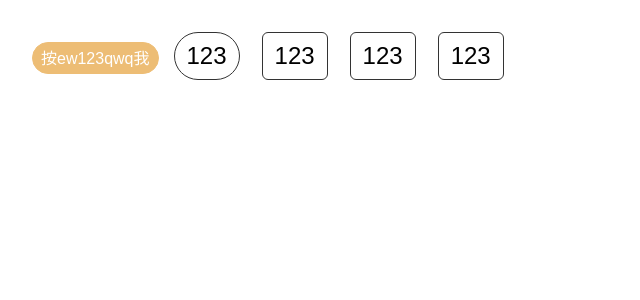
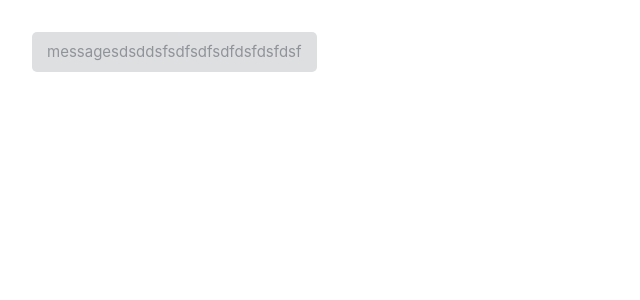
Before and after one commit to CC19990113/zh-ui, a Vue app: page / in a window 1280 px wide. Shown: the top 300 px of the page, without its empty margins (0-640 px from the left). Built offline with nearby package versions, Linux system fonts and the light colour scheme.

Commit message:
简单提交

```diff
--- /dev/null
+++ b/packages/Message/Message.vue
@@ -0,0 +1,107 @@
+<template>
+   <Transition ref="message" name="message-fade" @after-leave="handleAfterLeave">
+    <div v-if="showMessage" :class="ZhClass" @mouseenter="clearTimerFn"
+      @mouseleave="startTimerFn">
+    <!-- <i :class="ZhIconClass"></i> -->
+    <span @click="handleAfterLeave">{{props.content}}</span>
+  </div>
+</Transition>
+
+</template>
+
+<script setup lang="ts">
+import { computed,ref } from 'vue'
+const props = defineProps({
+  // 弹窗类型。枚举四种
+  type: {
+    type: String,
+    default: 'info',
+    validator: (value:string) => {
+      return ["info", "success", "warning","danger"].includes(value);
+    }
+  },
+  // 弹窗内容
+  content: {
+    type: String,
+    default: 'messagesdsddsfsdfsdfsdfdsfdsfdsf'
+  },
+  // 弹窗延迟
+  duration: {
+    type: Number,
+    default:-1
+  },
+})
+const ZhClass = computed(() => {
+  return ['zh-message', `zh-message-${props.type}`]
+})
+const showMessage = ref(true)
+const timer = ref<null | NodeJS.Timeout>(null)
+const message = ref() // 当前组件实例
+// 过渡消失离开之后
+const handleAfterLeave = () => {
+  // 销毁当前实例
+  // console.log(message.value);
+
+  // message.value.$distroy()
+}
+//鼠标离开之后开始计时
+const startTimerFn = () => {
+  // 时间大于0，开启倒计时，否则就是无限时间
+  if (props.duration > 0) {
+        timer.value = setTimeout(() => {
+          close(); // 倒计时结束，隐藏弹窗
+        }, props.duration);
+      }
+}
+//鼠标进入之后停止计时
+const clearTimerFn = () => {
+  clearTimeout(Number(timer.value))
+}
+// 隐藏弹窗  会触发上面的handleAfterLeave函数
+const close = () => {
+  showMessage.value = false
+}
+
+</script>
+
+<style lang="scss" scoped>
+  $colors: (
+  success: #67c23a,
+  info: #909399,
+  warning: #e6a23c,
+  danger: #f56c6c
+);
+$backgroundColors: (
+  success: #d1edc4,
+  info: #dedfe0,
+  warning: #f8e3c5,
+  danger: #fcd3d3
+);
+@each $key, $value in $colors {
+  .zh-message-#{$key} {
+    color: $value;
+  }
+}
+@each $key, $value in $backgroundColors {
+  .zh-message-#{$key} {
+    background-color: $value;
+  }
+}
+.zh-message{
+  max-width: 1200px;
+  min-width: 100px;
+  width:fit-content;
+  min-height: 40px;
+  line-height: 40px;
+  border-radius: 5px;
+  padding: 0 15px;
+}
+
+// 过渡效果样式
+.message-fade-enter,
+.message-fade-leave-active {
+  opacity: 0;
+  -webkit-transform: translate(-50%, -100%);
+  transform: translate(-50%, -100%);
+}
+</style>
--- /dev/null
+++ b/packages/Message/index.ts
@@ -0,0 +1,31 @@
+import Message from "./Message.vue";
+import { createVNode, render, ref } from "vue";
+// const flag = document.querySelector('.zh-message')
+// let div:HTMLElement
+// if (!flag) {
+//   div = document.createElement('div')
+// div.setAttribute('class', 'zh-message')
+// document.body.appendChild(div)
+// div.style.position = 'fixed'
+// div.style.top = '20px'
+// div.style.left = '50%'
+// div.style.transform = 'translateX(-50%)'
+// } else {
+
+// }
+// const count = ref(0)
+// const cutCount = () => {
+//   count.value--
+//   let messageBoxDomList = document.querySelectorAll('.zh-message-success')
+//   for (let i = 0; i < messageBoxDomList.length; i++) { // 遍历一下这个DOM伪数组
+//     let dom = messageBoxDomList[i] // 所有的都往上移动60像素
+//     dom.style['top'] = parseInt(dom.style['top']) - 60 + 'px'
+// }
+// }
+// export default ({ type, content }) => {
+//   count.value++
+//   const vnode = createVNode(Message, { type, content })
+//   render(vnode, div)
+//   console.log(count.value);
+
+// }
--- a/src/App.vue
+++ b/src/App.vue
@@ -1,13 +1,10 @@
-
 <template>
-  <zh-button type="warning" round disabled>按ew123qwq我</zh-button>
-  <zh-button size="big" round>123</zh-button>
-  <zh-button size="big">123</zh-button>
-  <zh-button size="big">123</zh-button>
-  <zh-button size="big">123</zh-button>
+  <Message />
 </template>
 
 <script setup>
+import Message from '../packages/Message/Message.vue';
+
 </script>
 
 <style scoped>
```
Also changed, not shown: .eslintrc.cjs.
